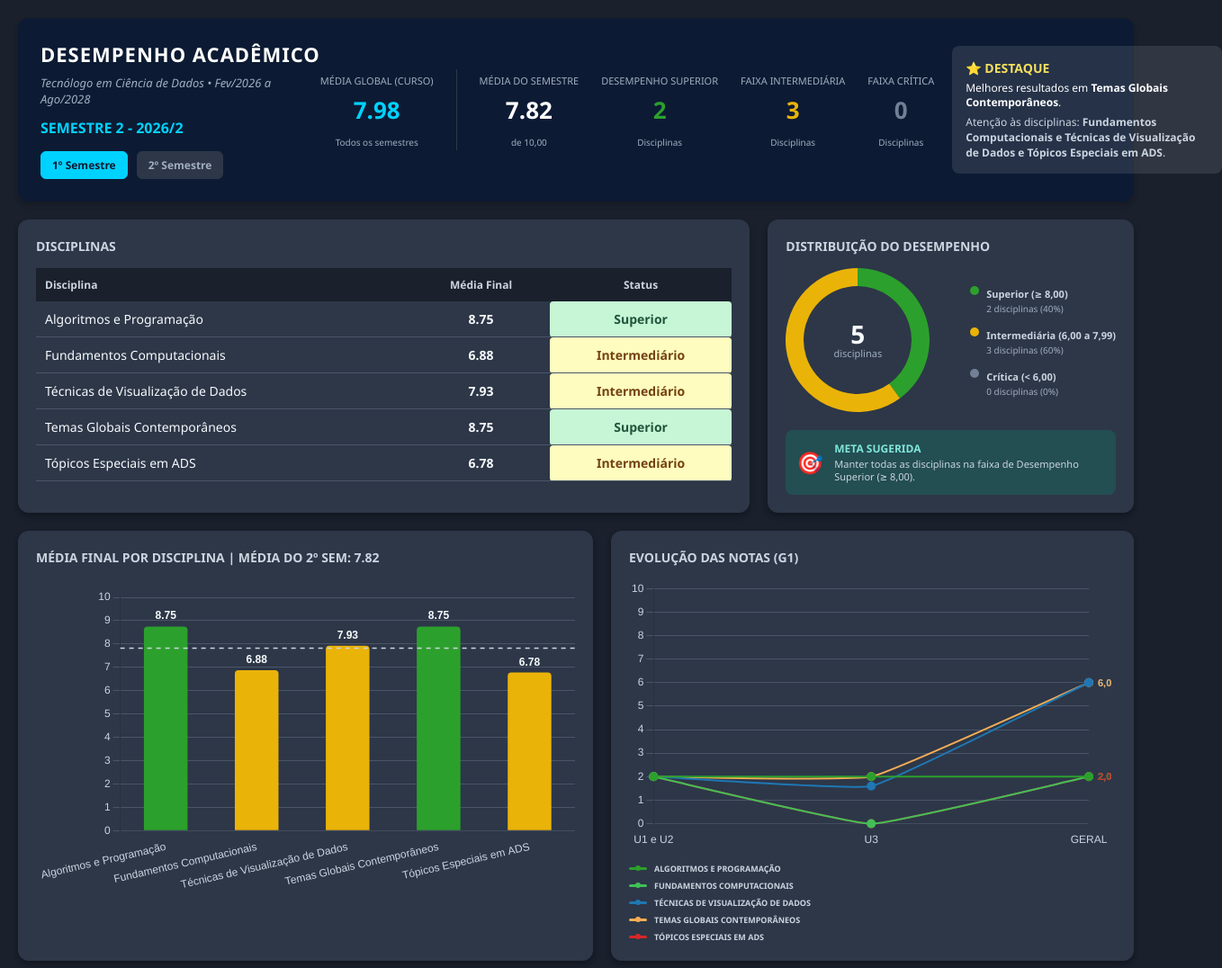
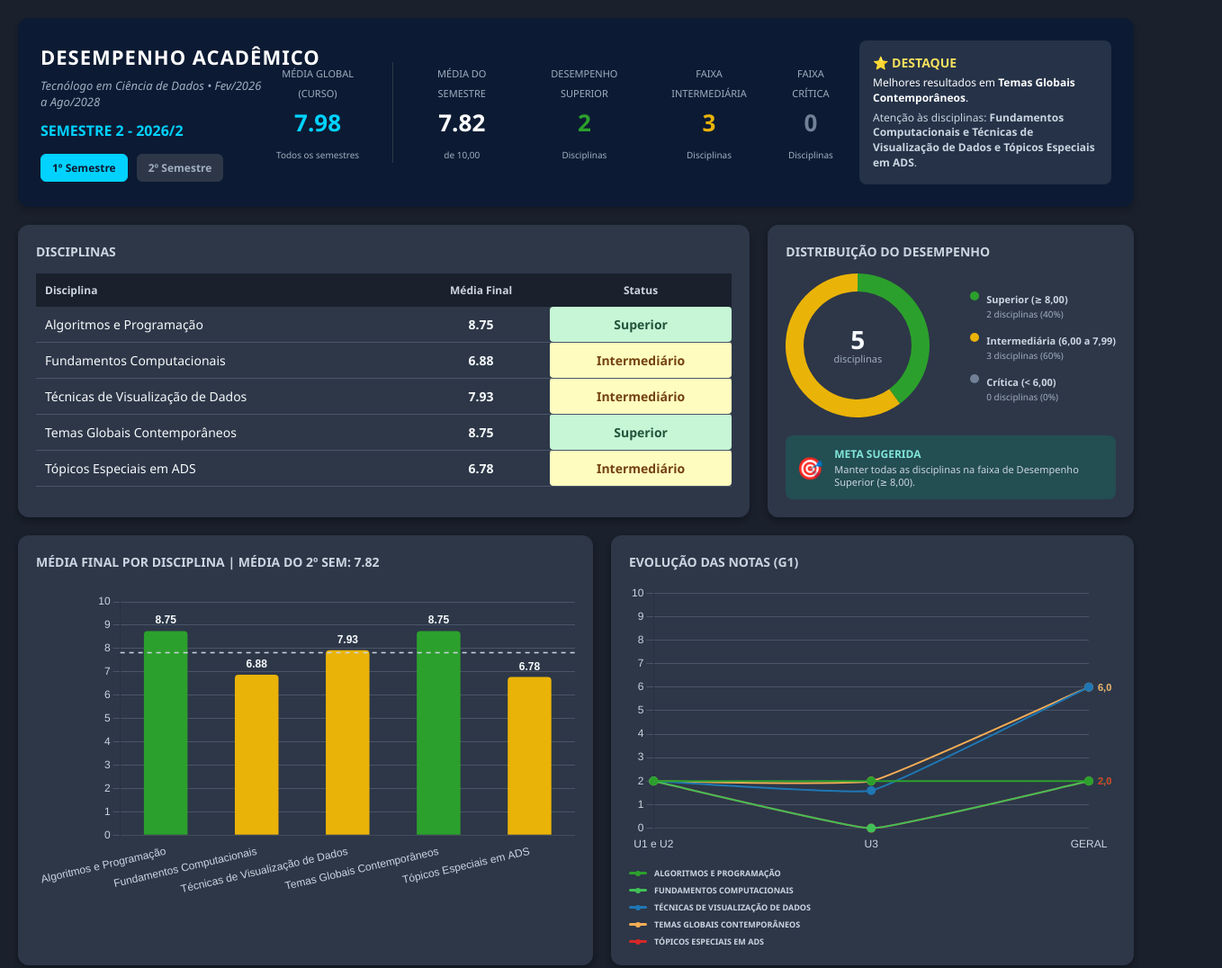
Before and after one commit to Redronew/boletim-dashboard, a plain HTML site: page index.html in a window 1280 px wide. Shown: the whole page at 90% size, 1358 px wide, since content can reach past the window. Drawn offline with nearby package versions, Linux system fonts and the light colour scheme.

Commit message:
Corrigindo vazamento do layout do cabecalho

```diff
--- a/style.css
+++ b/style.css
@@ -43,6 +43,7 @@ body {
     align-items: center;
     margin-bottom: 20px;
     box-shadow: 0 4px 6px rgba(0,0,0,0.2);
+    overflow: hidden; /* IMPEDE QUE OS ELEMENTOS VAZEM PARA FORA DO CABEÇALHO */
 }
 
 .header-esquerda {
@@ -50,6 +51,7 @@ body {
     flex-direction: column;
     justify-content: center;
     flex: 1;
+    min-width: 250px; /* Garante um tamanho mínimo para o título não quebrar */
 }
 
 .header h1 {
@@ -109,7 +111,7 @@ body {
     display: flex;
     gap: 25px;
     align-items: center;
-    flex-shrink: 0;
+    flex-shrink: 1; /* Permite que as métricas encolham se faltar espaço */
 }
 
 .metrica {
@@ -141,9 +143,9 @@ body {
     background-color: rgba(255, 255, 255, 0.1);
     padding: 15px;
     border-radius: 8px;
-    max-width: 300px;
+    max-width: 280px; /* Reduzido um pouco */
     margin-left: 20px;
-    flex-shrink: 0;
+    flex-shrink: 1; /* IMPORTANTE: Permite que a caixa diminua de tamanho se precisar */
 }
 
 .destaque h3 {
@@ -155,10 +157,11 @@ body {
 .destaque p {
     font-size: 12px;
     line-height: 1.4;
+    white-space: normal; /* Permite que o texto quebre em várias linhas */
 }
 
 .destaque .alerta {
-    color: #cbd5e0; /* Alterado de vermelho para cinza claro */
+    color: #cbd5e0;
     margin-top: 5px;
 }
 
@@ -205,7 +208,6 @@ td {
     color: var(--text-main);
 }
 
-/* Classes de Status da Tabela */
 .status-acima {
     background-color: #c6f6d5;
     color: #22543d;
@@ -222,10 +224,9 @@ td {
     text-align: center;
 }
 
-/* Nova classe no lugar do vermelho */
 .status-critico {
-    background-color: #e2e8f0; /* Cinza claro */
-    color: #2d3748; /* Texto cinza escuro */
+    background-color: #e2e8f0;
+    color: #2d3748;
     font-weight: bold;
     border-radius: 4px;
     text-align: center;
@@ -292,7 +293,6 @@ td {
     margin-top: 4px;
 }
 
-/* Novas cores dos dots */
 .dot.verde { background-color: #2ca02c; }
 .dot.amarelo { background-color: #eab308; }
 .dot.cinza { background-color: #718096; }
```
